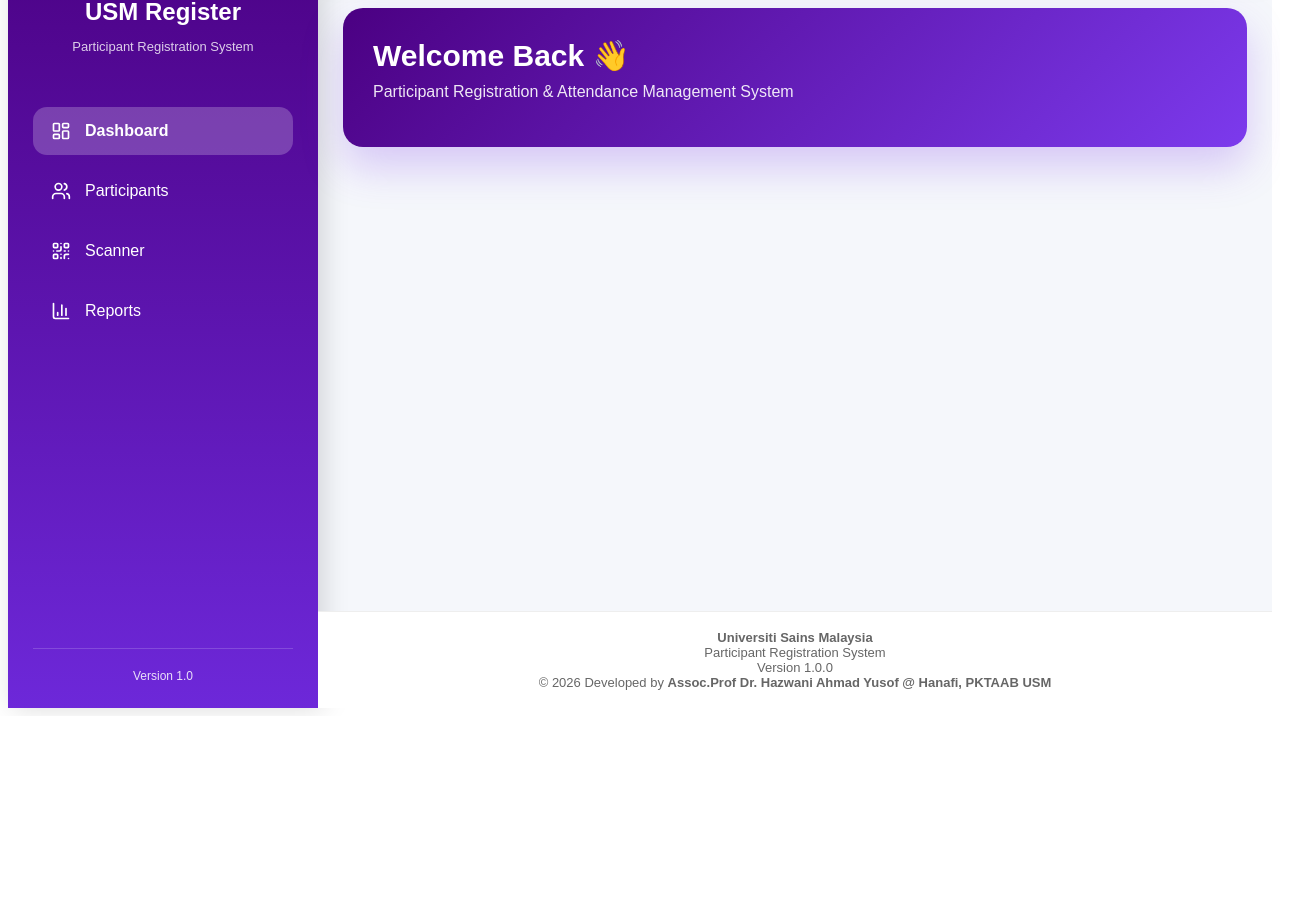
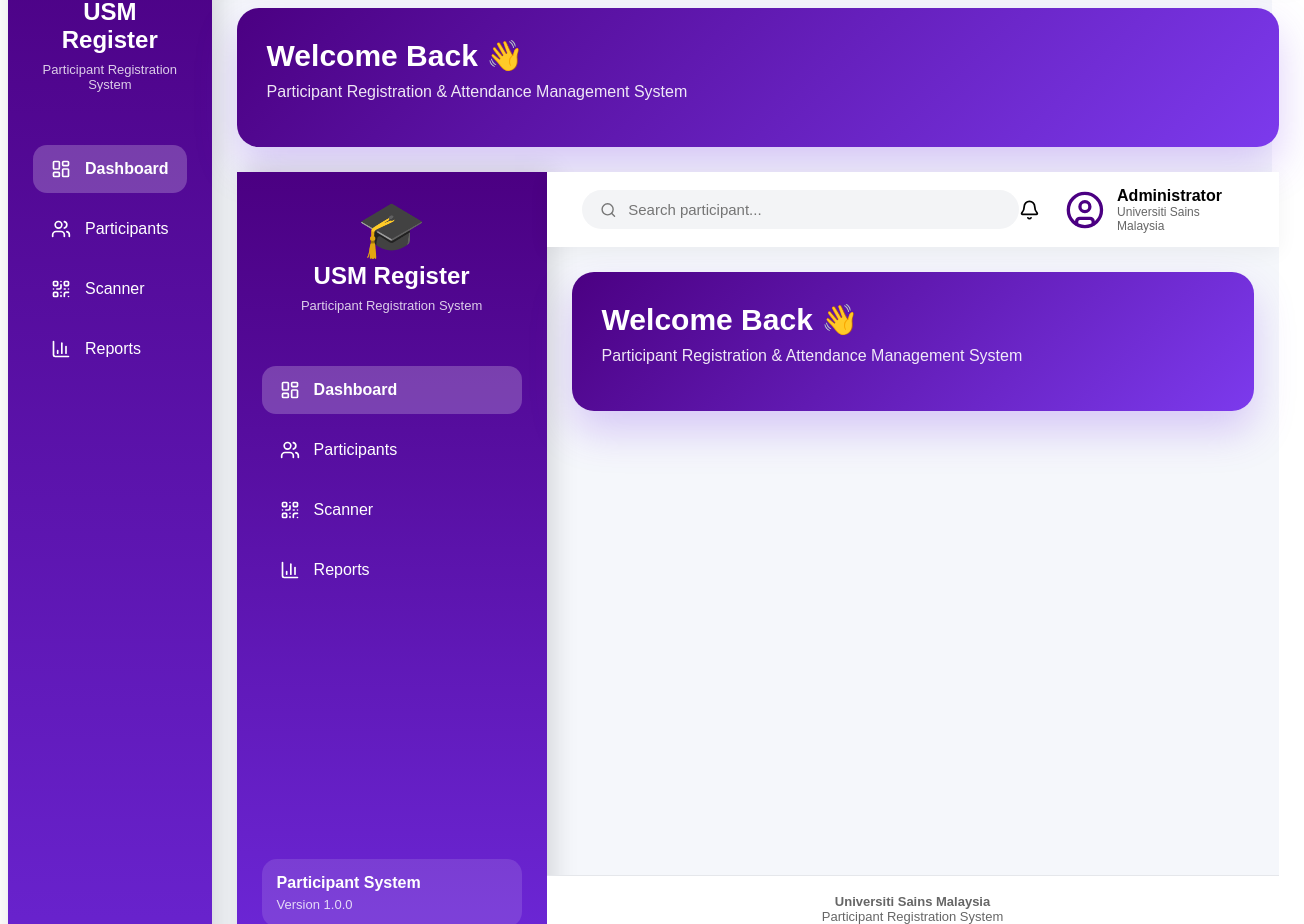
Before and after one commit to hazwanihanafi-commits/register, a React (Vite) app in the folder frontend/: page / in a window 1280 px wide. Shown: the part 100-1024 px from the top of the page, 1304 px wide, since content can reach past the window. Before the commit the page ends 816 px from the top, so only its background shows below. Built offline with nearby package versions, Linux system fonts and the light colour scheme; no server answers.

Commit message:
Update MainLayout.jsx

```diff
--- a/frontend/src/layouts/MainLayout.jsx
+++ b/frontend/src/layouts/MainLayout.jsx
@@ -1,4 +1,4 @@
-import { Link, useLocation } from "react-router-dom";
+import { Link, Outlet, useLocation } from "react-router-dom";
 import {
   LayoutDashboard,
   Users,
@@ -9,7 +9,7 @@
   UserCircle,
 } from "lucide-react";
 
-export default function MainLayout({ children }) {
+export default function MainLayout() {
   const location = useLocation();
 
   const menu = [
@@ -74,6 +74,7 @@
           <h2
             style={{
               margin: 0,
+              fontWeight: 700,
             }}
           >
             USM Register
@@ -81,8 +82,9 @@
 
           <p
             style={{
-              opacity: .8,
+              opacity: 0.8,
               fontSize: 13,
+              marginTop: 8,
             }}
           >
             Participant Registration System
@@ -105,7 +107,7 @@
                 padding: "14px 18px",
                 marginBottom: 12,
                 borderRadius: 14,
-                transition: ".3s",
+                transition: "all .3s ease",
                 background: active
                   ? "rgba(255,255,255,.22)"
                   : "transparent",
@@ -113,7 +115,6 @@
               }}
             >
               {item.icon}
-
               {item.name}
             </Link>
           );
@@ -123,14 +124,25 @@
 
         <div
           style={{
-            fontSize: 12,
-            opacity: .85,
-            borderTop: "1px solid rgba(255,255,255,.2)",
-            paddingTop: 20,
-            textAlign: "center",
+            background: "rgba(255,255,255,.12)",
+            borderRadius: 15,
+            padding: 15,
+            marginBottom: 20,
           }}
         >
-          Version 1.0
+          <div style={{ fontWeight: 600 }}>
+            Participant System
+          </div>
+
+          <div
+            style={{
+              fontSize: 13,
+              opacity: 0.8,
+              marginTop: 5,
+            }}
+          >
+            Version 1.0.0
+          </div>
         </div>
       </aside>
 
@@ -147,8 +159,8 @@
 
         <header
           style={{
+            height: 75,
             background: "#fff",
-            height: 75,
             display: "flex",
             justifyContent: "space-between",
             alignItems: "center",
@@ -160,27 +172,24 @@
 
           <div
             style={{
-              width: 420,
               display: "flex",
               alignItems: "center",
-              background: "#F5F7FB",
+              background: "#F3F4F6",
               borderRadius: 40,
               padding: "10px 18px",
+              width: 420,
             }}
           >
-            <Search
-              size={18}
-              color="#777"
-            />
+            <Search size={18} color="#777" />
 
             <input
               placeholder="Search participant..."
               style={{
+                marginLeft: 10,
+                width: "100%",
                 border: "none",
                 outline: "none",
                 background: "transparent",
-                marginLeft: 10,
-                width: "100%",
                 fontSize: 15,
               }}
             />
@@ -195,13 +204,10 @@
               gap: 25,
             }}
           >
-            <div
-              style={{
-                cursor: "pointer",
-              }}
-            >
-              <Bell size={22} />
-            </div>
+            <Bell
+              size={22}
+              style={{ cursor: "pointer" }}
+            />
 
             <div
               style={{
@@ -221,7 +227,7 @@
                     fontWeight: 600,
                   }}
                 >
-                  Admin
+                  Administrator
                 </div>
 
                 <div
@@ -237,16 +243,16 @@
           </div>
         </header>
 
-        {/* ================= Welcome Banner ================= */}
+        {/* Welcome Banner */}
 
         <div
           style={{
             margin: 25,
-            borderRadius: 20,
+            borderRadius: 22,
             padding: 30,
-            color: "#fff",
             background:
               "linear-gradient(135deg,#4B0082,#7C3AED)",
+            color: "#fff",
             boxShadow:
               "0 20px 40px rgba(124,58,237,.25)",
           }}
@@ -263,14 +269,14 @@
           <p
             style={{
               marginTop: 10,
-              opacity: .9,
+              opacity: 0.9,
             }}
           >
             Participant Registration & Attendance Management System
           </p>
         </div>
 
-        {/* ================= Page ================= */}
+        {/* ================= Page Content ================= */}
 
         <div
           style={{
@@ -278,7 +284,7 @@
             padding: "0 25px 25px",
           }}
         >
-          {children}
+          <Outlet />
         </div>
 
         {/* ================= Footer ================= */}
@@ -286,20 +292,29 @@
         <footer
           style={{
             background: "#fff",
-            borderTop: "1px solid #eee",
+            borderTop: "1px solid #e5e7eb",
+            textAlign: "center",
             padding: 18,
-            textAlign: "center",
+            fontSize: 13,
             color: "#666",
-            fontSize: 13,
           }}
         >
           <strong>Universiti Sains Malaysia</strong>
+
           <br />
+
           Participant Registration System
+
           <br />
+
           Version 1.0.0
+
           <br />
-          © 2026 Developed by <strong>Assoc.Prof Dr. Hazwani Ahmad Yusof @ Hanafi, PKTAAB USM</strong>
+
+          © 2026 Developed by{" "}
+          <strong>
+            Assoc. Prof.Dr. Hazwani Ahmad Yusof @ Hanafi, PKTAAB, USM
+          </strong>
         </footer>
       </main>
     </div>
```
